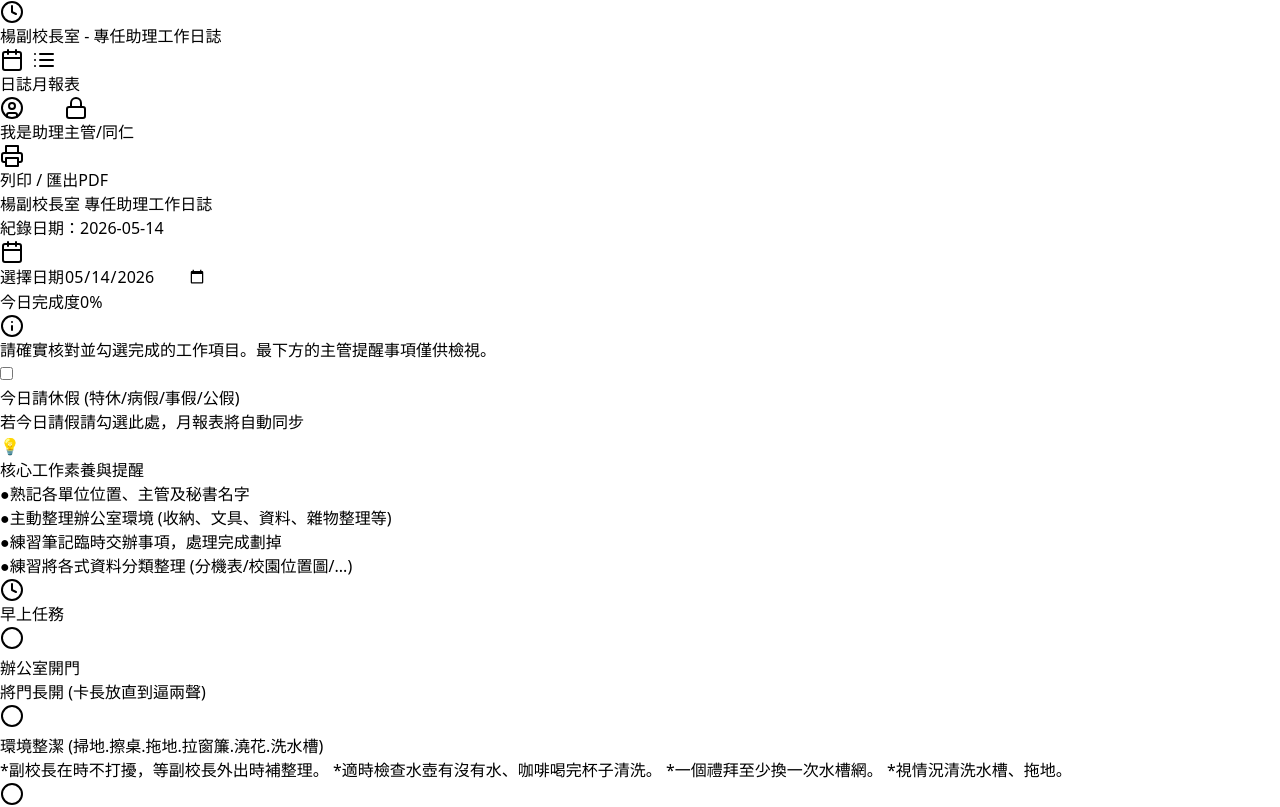
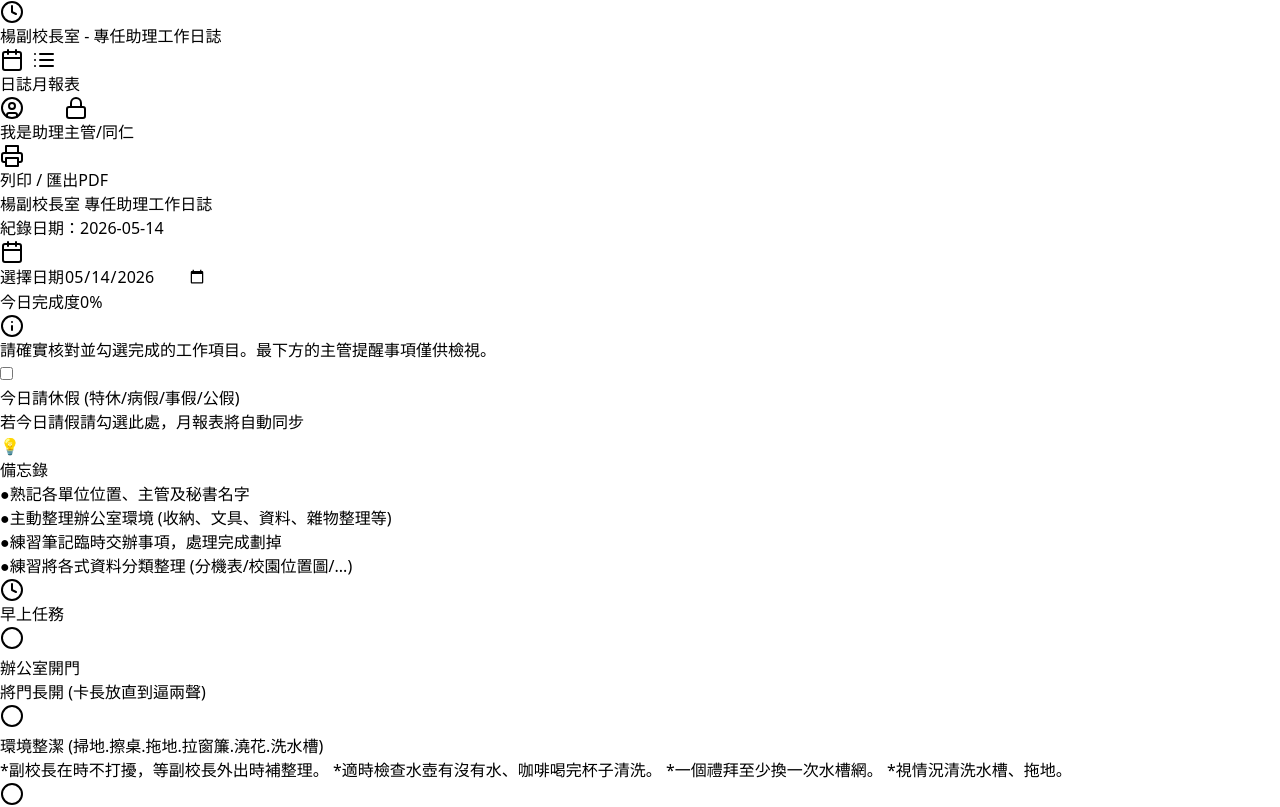
Before and after one commit to scr1geminihlc/vp-assistant-log, a React (Vite) app: page / in a window 1280 px wide. Shown: the top 807 px of the page. Built offline with nearby package versions, Linux system fonts and the light colour scheme; no server answers.

Commit message:
Update App.jsx

```diff
--- a/src/App.jsx
+++ b/src/App.jsx
@@ -253,7 +253,7 @@
 <div className="mb-6 p-5 bg-indigo-50 border-2 border-indigo-100 rounded-xl shadow-sm print:hidden">
   <div className="flex items-center gap-2 mb-3 text-indigo-700">
     <span className="text-xl">💡</span>
-    <h3 className="font-bold text-lg">核心工作素養與提醒</h3>
+    <h3 className="font-bold text-lg">備忘錄</h3>
   </div>
   <ul className="space-y-3 text-slate-700">
     <li className="flex items-start gap-2">
```
